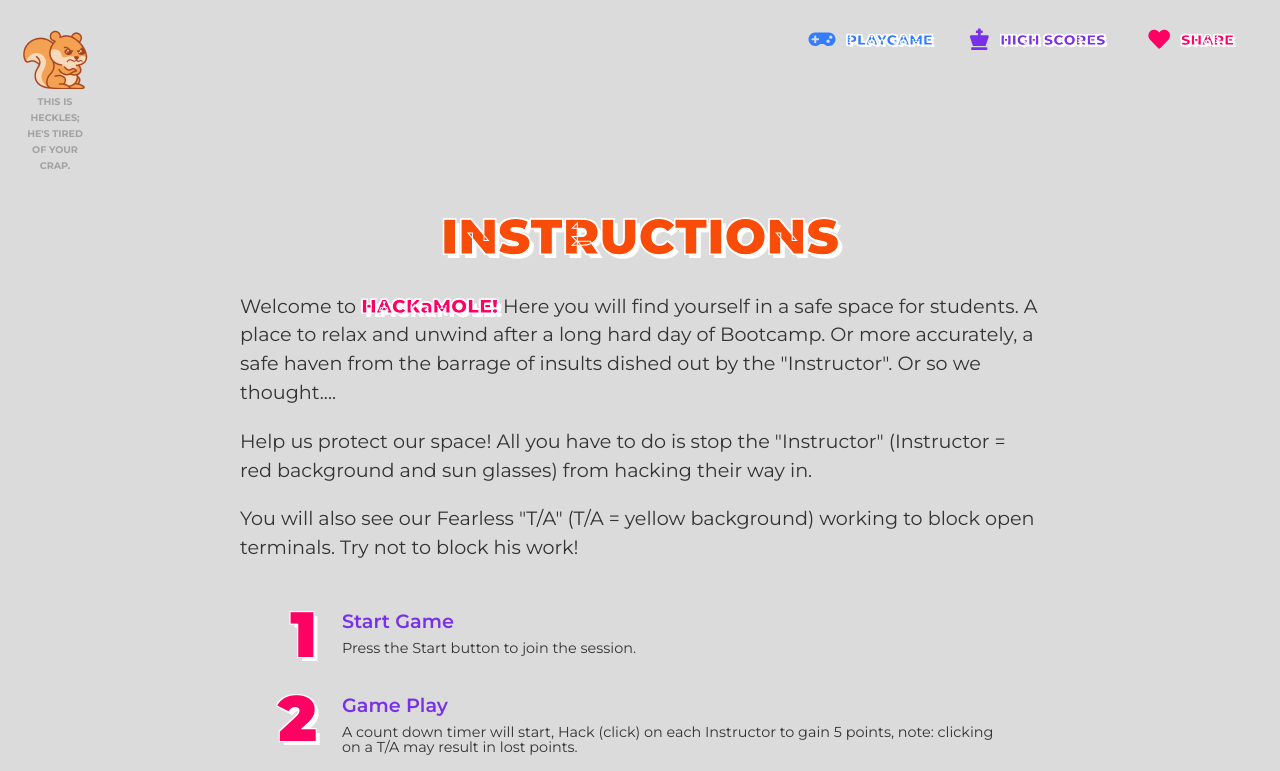
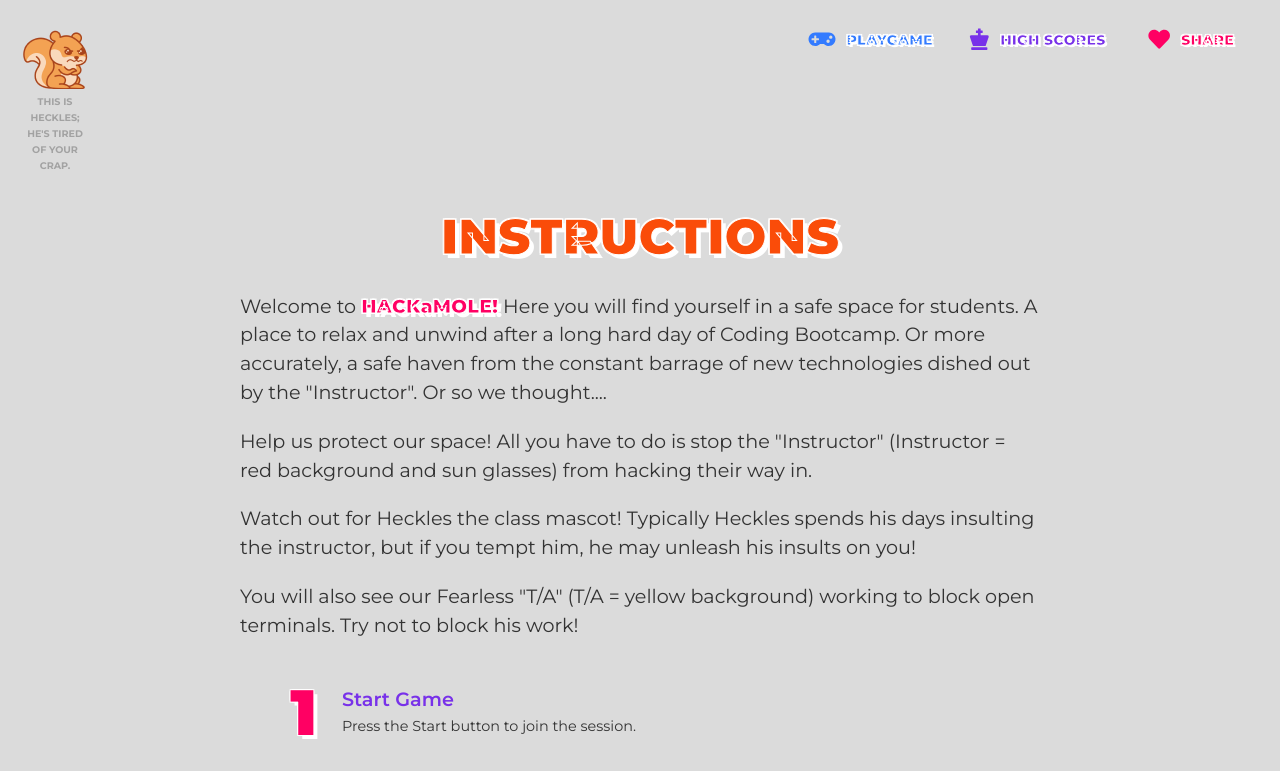
Before and after one commit to jmalm79/hack-a-mole, a React (Create React App) app in the folder client/: page /instructions in a window 1280 px wide. Shown: the top 771 px of the page. Built offline with nearby package versions, Linux system fonts and the light colour scheme.

Commit message:
updatd instructions copy

```diff
--- a/client/src/components/layout/Instructions/index.js
+++ b/client/src/components/layout/Instructions/index.js
@@ -11,13 +11,14 @@ const Instructions = () => {
 				<h1>INSTRUCTIONS</h1>
 				<p>
 					Welcome to <span className="hackamole">HACKaMOLE!</span> Here you will find yourself in a safe space
-					for students. A place to relax and unwind after a long hard day of Bootcamp. Or more accurately, a
-					safe haven from the barrage of insults dished out by the "Instructor". Or so we thought....{' '}
+					for students. A place to relax and unwind after a long hard day of Coding Bootcamp. Or more accurately, a
+					safe haven from the constant barrage of new technologies dished out by the "Instructor". Or so we thought....{' '}
 				</p>
 				<p>
 					Help us protect our space! All you have to do is stop the "Instructor" (Instructor = red background and sun glasses)
 					from hacking their way in.
 				</p>
+				<p>Watch out for Heckles the class mascot! Typically Heckles spends his days insulting the instructor, but if you tempt him, he may unleash his insults on you!</p>
 				<p>
 					You will also see our Fearless "T/A" (T/A = yellow background) working to block open terminals. Try
 					not to block his work!{' '}
```
